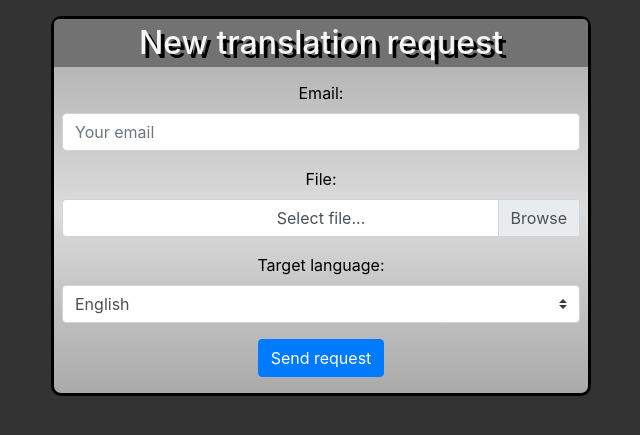
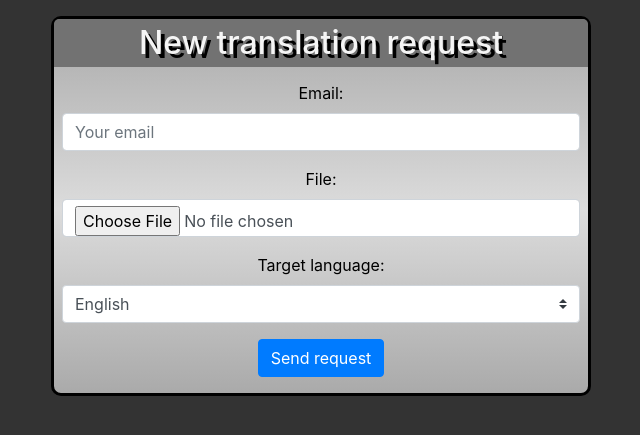
Before and after one commit to matsmolinski/tourist-helper, a Flask app: page /translation/add in a window 1280 px wide. Shown: the part 155-590 px from the top of the page, without its empty margins (319-959 px from the left). Run offline with Flask 2, Linux system fonts and the light colour scheme; some libraries are stand-ins or nearby versions.

Commit message:
forgotten commit

```diff
--- a/WebApp/templates/index.html
+++ b/WebApp/templates/index.html
@@ -22,9 +22,9 @@
                 <div class="container">
                     <div class="row description-row">
                         <div class="col-md-7">
-                            <p id="description">"Have you ever had a problem with translating foreign signs, brochures etc?
+                            <p id="description">Have you ever had a problem with translating foreign signs, brochures etc?
                                 That's past now! With our application you can translate any photo to your favourite languages
-                                in less than a minute! Sign in or use anonymous request through this page :)"</p>
+                                in less than a minute! Sign in or use anonymous request through this page :)</p>
                         </div>
                         <div id="button-row" class="col-md-5">
                             <div class="align-self-center">
--- a/WebApp/templates/translations_request.html
+++ b/WebApp/templates/translations_request.html
@@ -37,11 +37,8 @@
                     <div class="form-group">
                         <label>File:</label>
                         <div class="custom-file" id="customFile" lang="es">
-                            <input type="file" class="custom-file-input" id="file"
+                            <input type="file" class="form-control" id="file"
                                    aria-describedby="fileHelp" name="file" accept="image/png, image/gif, image/jpeg" required>
-                            <label class="custom-file-label" for="file" >
-                                Select file...
-                            </label>
                         </div>
                     </div>
                     <div class="form-group">
```
